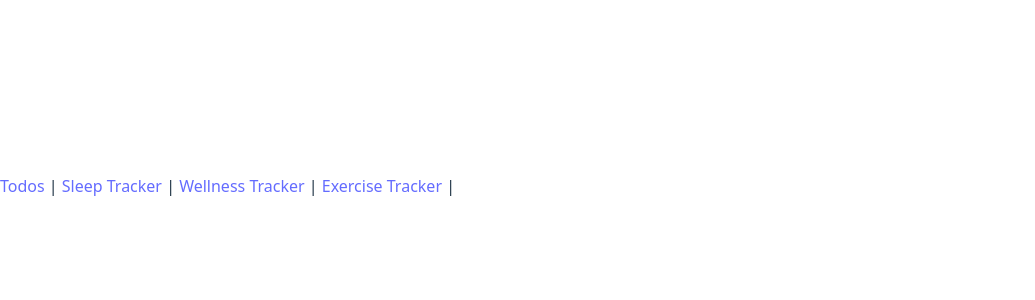
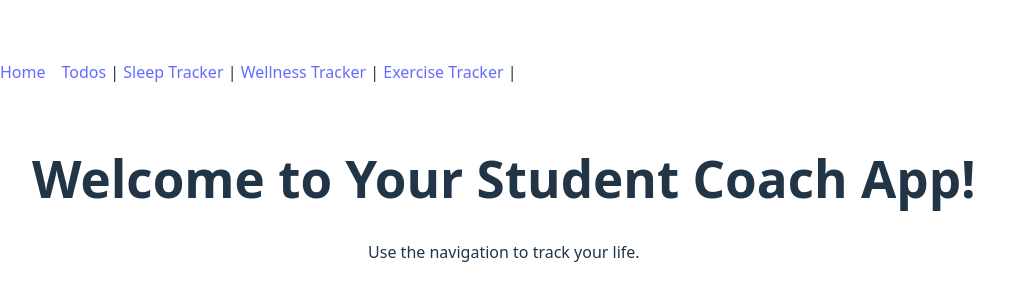
Before and after one commit to manishikab/student-tracker, a React (Vite) app in the folder student-coach-frontend/: page / in a window 1280 px wide. Shown: the part 214-514 px from the top of the page, without its empty margins (0-1035 px from the left). Built offline with nearby package versions, Linux system fonts and the light colour scheme.

Commit message:
added home page

```diff
--- a/student-coach-frontend/src/App.jsx
+++ b/student-coach-frontend/src/App.jsx
@@ -4,10 +4,14 @@ import SleepPage from "./components/SleepPage";
 import WellnessPage from "./components/WellnessPage"
 import ExercisePage from "./components/ExercisePage";
 
+import HomePage from "./components/HomePage";
+
+
 export default function App() {
   return (
     <Router>
       <nav>
+        <Link to="/" style={{ marginRight: "1rem" }}>Home</Link>
         <Link to="/todos">Todos</Link> |{" "}
         <Link to="/sleep">Sleep Tracker</Link> |{" "}
         <Link to="/wellness">Wellness Tracker</Link> |{" "}
@@ -15,6 +19,7 @@ export default function App() {
 
       </nav>
       <Routes>
+        <Route path="/" element={<HomePage />} />
         <Route path="/todos" element={<TodoPage/>} />
         <Route path="/sleep" element={<SleepPage/>} />
         <Route path="/wellness" element={<WellnessPage/>} />
--- /dev/null
+++ b/student-coach-frontend/src/components/HomePage.jsx
@@ -0,0 +1,8 @@
+export default function HomePage() {
+  return (
+    <div style={{ padding: "2rem", textAlign: "center" }}>
+      <h1>Welcome to Your Student Coach App!</h1>
+      <p>Use the navigation to track your life.</p>
+    </div>
+  );
+}
```
